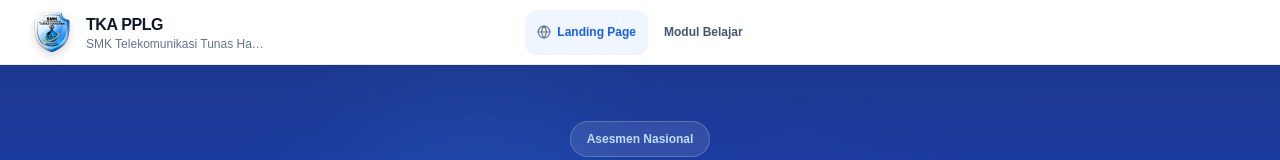
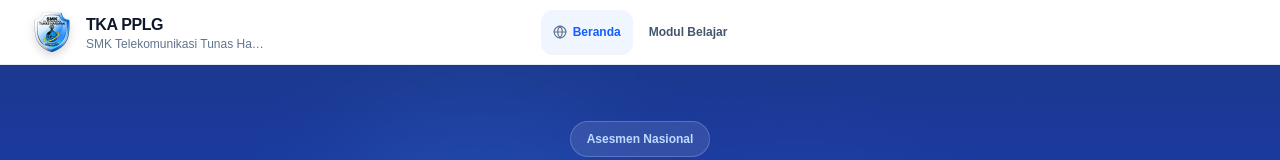
Before and after one commit to WahidYazan/LMS-TKA-JURUSAN-PPLG-2, a Next.js app: page / in a window 1280 px wide. Shown: the top 160 px of the page. Built offline with nearby package versions, Linux system fonts and the light colour scheme.

Commit message:
UPDATE NAVBAR

```diff
--- a/src/components/Navbar.tsx
+++ b/src/components/Navbar.tsx
@@ -94,7 +94,7 @@ export const Navbar: React.FC<NavbarProps> = ({
                 className="w-3.5 h-3.5 text-slate-500"
                 aria-hidden="true"
               />
-              <span>Landing Page</span>
+              <span>Beranda</span>
             </Link>
 
             <Link
@@ -207,7 +207,7 @@ export const Navbar: React.FC<NavbarProps> = ({
               aria-current={isLanding ? "page" : undefined}
             >
               <Globe className="w-5 h-5 flex-shrink-0" aria-hidden="true" />
-              <span>Landing Page</span>
+              <span>Beranda</span>
             </Link>
 
             {/* MOBILE: Navigasi Modul Belajar */}
```
Also changed, not shown: 1 other file (tests, documents, lock files or other folders).
